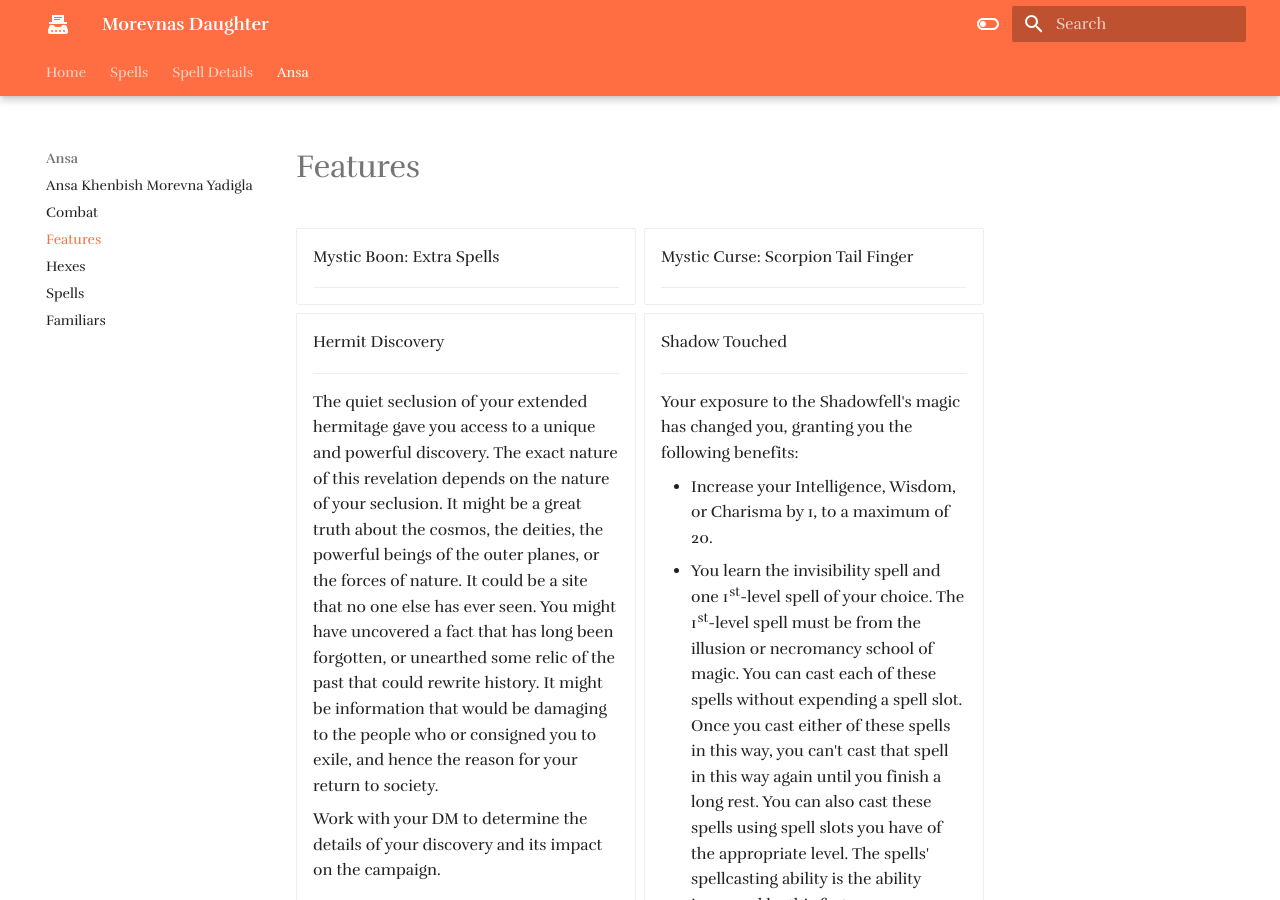
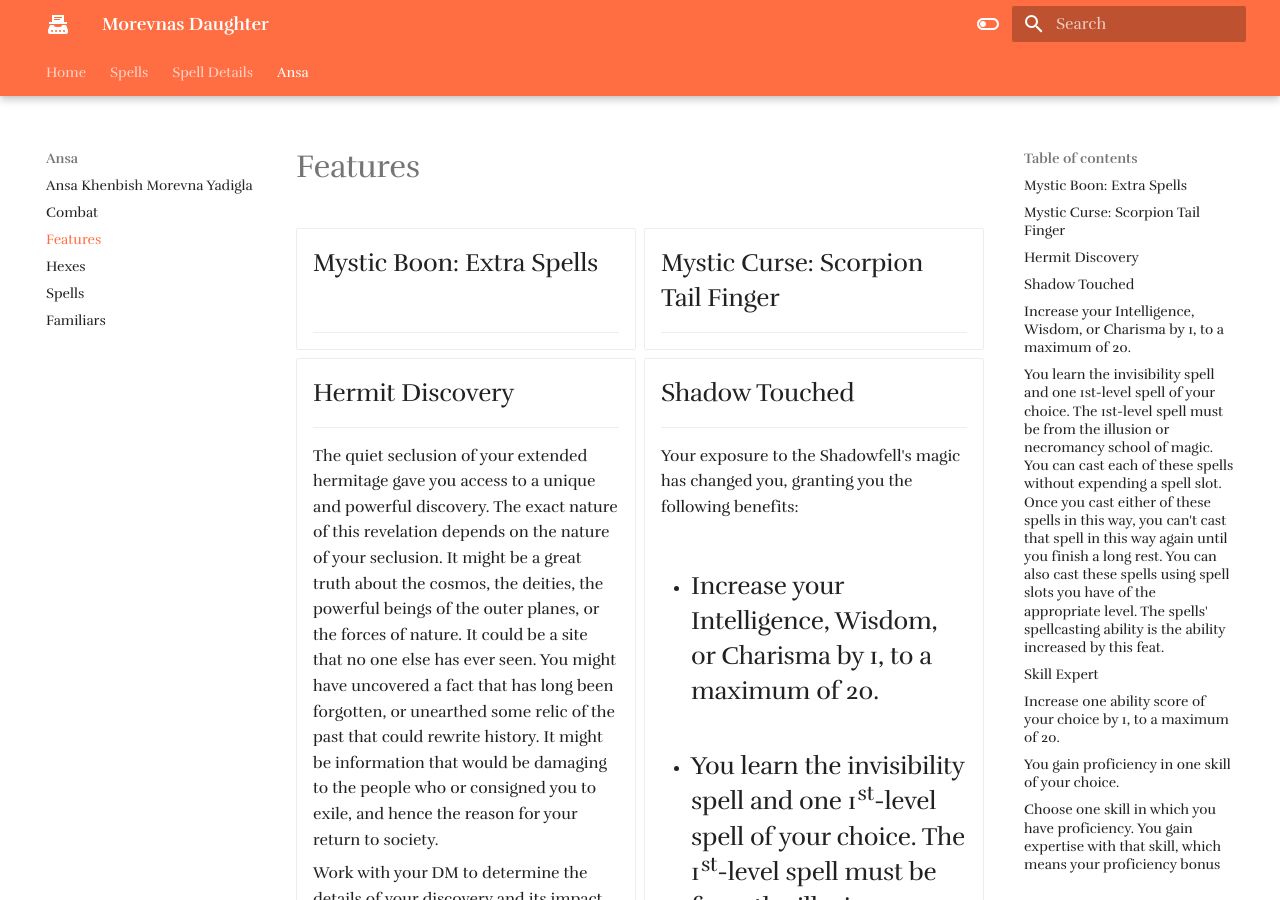
Before and after one commit to Half-Guinea-Press/morevnas_daughter, an MkDocs documentation site: the page built from docs/ansa/ansa_features.md, in a window 1280 px wide and 900 px high. Built offline with MkDocs 1.6.1 and Material for MkDocs 9.7.7, drawn with Linux system fonts in a browser that asks for light colours; some web fonts are replaced; comment, search, counter and statistics services are not loaded; some of the changed text lies outside the part shown.

Commit message:
Update ansa_features.md

```diff
--- a/docs/ansa/ansa_features.md
+++ b/docs/ansa/ansa_features.md
@@ -2,15 +2,15 @@
 
 <div class="grid cards" markdown>
 
--   Mystic Boon: Extra Spells
+-   ## Mystic Boon: Extra Spells
 
     ---
 
--   Mystic Curse: Scorpion Tail Finger
+-   ## Mystic Curse: Scorpion Tail Finger
 
     ---
 
--   Hermit Discovery
+-   ## Hermit Discovery
 
     ---
 
@@ -18,48 +18,48 @@
 
     Work with your DM to determine the details of your discovery and its impact on the campaign.
 
--   Shadow Touched
+-   ## Shadow Touched
 
     ---
 
     Your exposure to the Shadowfell's magic has changed you, granting you the following benefits:
 
-    -   Increase your Intelligence, Wisdom, or Charisma by 1, to a maximum of 20.
-    -   You learn the invisibility spell and one 1st-level spell of your choice. The 1st-level spell must be from the illusion or necromancy school of magic. You can cast each of these spells without expending a spell slot. Once you cast either of these spells in this way, you can't cast that spell in this way again until you finish a long rest. You can also cast these spells using spell slots you have of the appropriate level. The spells' spellcasting ability is the ability increased by this feat.
+    -   ## Increase your Intelligence, Wisdom, or Charisma by 1, to a maximum of 20.
+    -   ## You learn the invisibility spell and one 1st-level spell of your choice. The 1st-level spell must be from the illusion or necromancy school of magic. You can cast each of these spells without expending a spell slot. Once you cast either of these spells in this way, you can't cast that spell in this way again until you finish a long rest. You can also cast these spells using spell slots you have of the appropriate level. The spells' spellcasting ability is the ability increased by this feat.
 
--   Skill Expert
+-   ## Skill Expert
 
     ---
 
     You have honed your proficiency with particular skills, granting you the following benefits:
 
-    -   Increase one ability score of your choice by 1, to a maximum of 20.
-    -   You gain proficiency in one skill of your choice.
-    -   Choose one skill in which you have proficiency. You gain expertise with that skill, which means your proficiency bonus is doubled for any ability check you make with it. The skill you choose must be one that isn't already benefiting from a feature, such as Expertise, that doubles your proficiency bonus..
+    -   ## Increase one ability score of your choice by 1, to a maximum of 20.
+    -   ## You gain proficiency in one skill of your choice.
+    -   ## Choose one skill in which you have proficiency. You gain expertise with that skill, which means your proficiency bonus is doubled for any ability check you make with it. The skill you choose must be one that isn't already benefiting from a feature, such as Expertise, that doubles your proficiency bonus..
 
--   Spell Sniper
+-   ## Spell Sniper
 
     ---
 
     You have learned techniques to enhance your attacks with certain kinds of spells, gaining the following benefits:
 
-    -   When you cast a spell that requires you to make an attack roll, the spell's range is doubled.
-    -   Your ranged spell attacks ignore half cover and three-quarters cover.
-    -   You learn one cantrip that requires an attack roll. Choose the cantrip from the bard, cleric, druid, sorcerer, warlock, or wizard spell list. Your spellcasting ability for this cantrip depends on the spell list you chose from: Charisma for bard, sorcerer, or warlock; Wisdom for cleric or druid; or Intelligence for wizard.
+    -   ## When you cast a spell that requires you to make an attack roll, the spell's range is doubled.
+    -   ## Your ranged spell attacks ignore half cover and three-quarters cover.
+    -   ## You learn one cantrip that requires an attack roll. Choose the cantrip from the bard, cleric, druid, sorcerer, warlock, or wizard spell list. Your spellcasting ability for this cantrip depends on the spell list you chose from: Charisma for bard, sorcerer, or warlock; Wisdom for cleric or druid; or Intelligence for wizard.
 
--   Spell Casting
+-   ## Spell Casting
 
     ---
 
     Charisma is your spellcasting ability for your witch spells. Your magic originates deep within yourself, where your insidious curse stirs restlessly. You use your Charisma whenever a spell refers to your spellcasting ability. In addition, you use your Charisma modifier when setting the saving throw DC for a witch spell you cast and when making an attack roll with one.
 
--   Witch's Curse(Possessed)
+-   ## Witch's Curse(Possessed)
 
     ---
 
     Your soul is occupied by a foreign spirit that sometimes tries to wrest away your consciousness. However, while you sleep, the spirit whispers magical secrets to you. You learn an additional witch spell at a level for which you have spell slots at 1st level, and again at 4th level, 8th level, and 12th level. These spells do not count against your total number of spells known.
 
--   Hexes
+-   ## Hexes
 
     ---
 
@@ -71,13 +71,13 @@
 
     Unless otherwise noted, if a hex lasts for a duration, you concentrate on it as you would a spell. You can concentrate on a hex and a spell at the same time, and you make only one Constitution saving throw to maintain your concentration on both.
 
--   Cackle
+-   ## Cackle
 
     ---
 
     At 2nd level, you can use your bonus action to cackle. The duration of your hex extends by 1 round for each creature affected within 60 feet of you.Not all witches laugh maniacally when they cackle, but all cackles require a verbal component, as a spell. These range from mundane curses and insults, to the murmuring of dead languages and speaking backwards.
 
--   Familiar
+-   ## Familiar
 
     ---
 
@@ -94,7 +94,7 @@
     •   Your familiar adds your proficiency bonus to its Armor Class, saving throws, and damage rolls.
     •   You add twice your witch level to your familiar’s maximum hit points.
 
--   Witch's Craft(White Magic)
+-   ## Witch's Craft(White Magic)
 
     ---
 
@@ -102,47 +102,47 @@
 
     If your craft grants you a hex at any level, it doesn't count against your total number of hexes known.
 
--   Bonus Spells
+-   ## Bonus Spells
 
     ---
 
-    -   1st bless, cure wounds
-    -   2nd lesser restoration, prayer of healing
-    -   3rd beacon of hope, revivify
-    -   4th death ward, guardian of faith
-    -    5th mass cure wounds, raise dead
+    -   ## 1st bless, cure wounds
+    -   ## 2nd lesser restoration, prayer of healing
+    -   ## 3rd beacon of hope, revivify
+    -   ## 4th death ward, guardian of faith
+    -   ##  5th mass cure wounds, raise dead
 
--   Hex(Remedy)
+-   ## Hex(Remedy)
 
     ---
 
     At 3rd level, you learn a hex which closes wounds and eases pain. As an action, choose one creature you can see within 60 feet. This creature regains a number of hit points equal to 1d10 + your witch level. A creature which regains hit points from this hex can’t be affected by it again until it finishes a short or long rest.
 
--   Talisman of Protection
+-   ## Talisman of Protection
 
     ---
 
     At 6th level, you can craft a talisman which wards off harm. Creating a talisman takes one hour of work, which can be performed over the course of a short rest. You can only have one of these talismans at a time; crafting a new talisman causes the previous talisman to become mundane. Any creature that wears a talisman can add a d4 to all saving throws it makes.
 
--   Benevolent Surge
+-   ## Benevolent Surge
 
     ---
 
     At 10th level, when you, your familiar, or one of your allies you can see within 30 feet takes damage, you can use your reaction to cause that creature to regain hit points equal to 1d10 + your Charisma modifier. Once you use this ability, you must finish a short or long rest before using it again.
 
--   Insidious Spell
+-   ## Insidious Spell
 
     ---
 
     Starting at 5th level, when you cast a witch spell that affects a creature that is under the effect of your hex, that creature has disadvantage on its first saving throw against the spell. This feature only applies to a hostile creature which is the sole target of your hex.
 
--   Improved Familiar
+-   ## Improved Familiar
 
     ---
 
     At 7th level, your familiar’s attacks count as magical for the purposes of overcoming damage resistance and immunity. Additionally, you can choose the following forms for your familiar: brass dragon wyrmling (without its breath weapon), fright*, grep*, imp, or quasit. The statistics for creatures marked with an asterisk are in Appendix C.
 
--   Dying Curse
+-   ## Dying Curse
 
     ---
 
```
